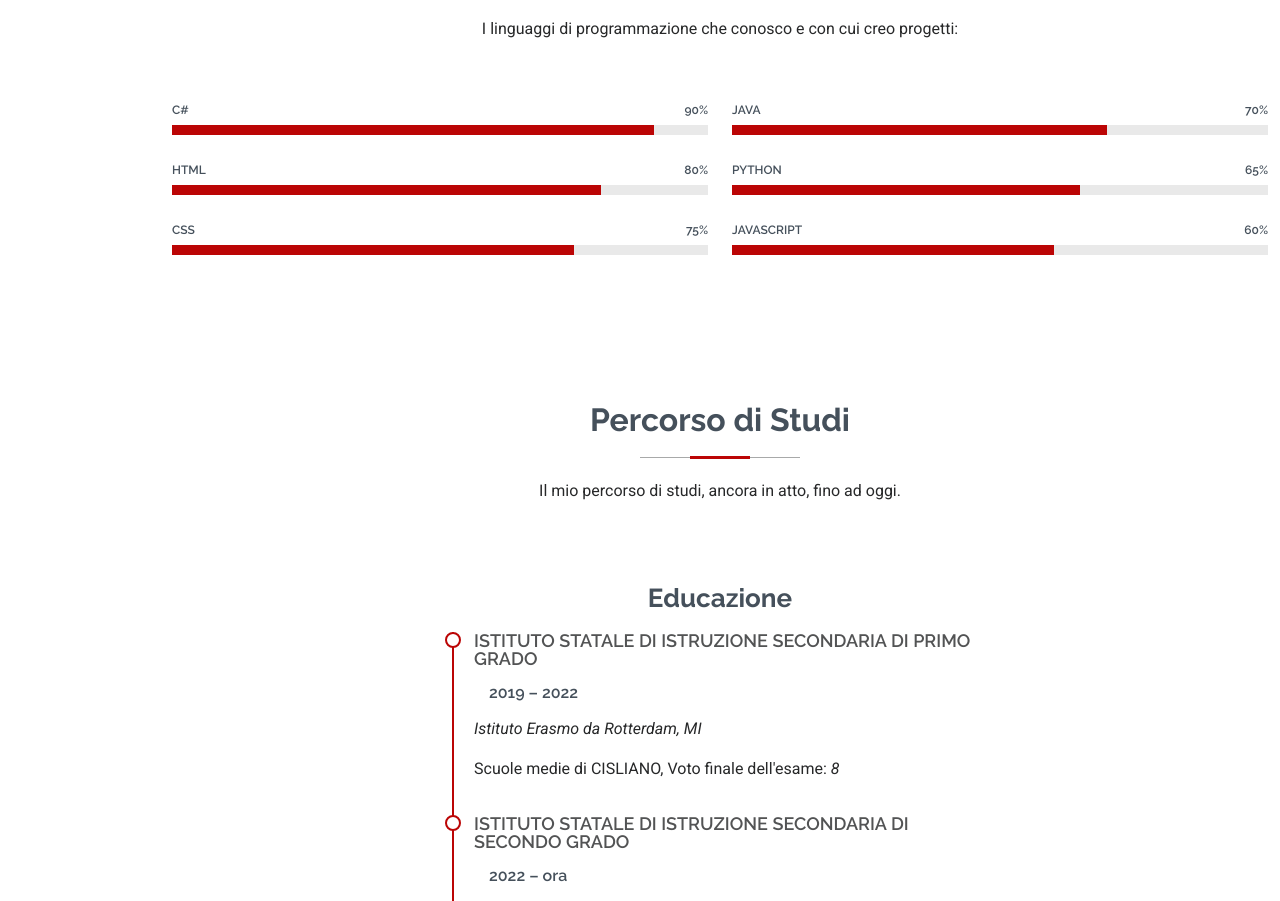
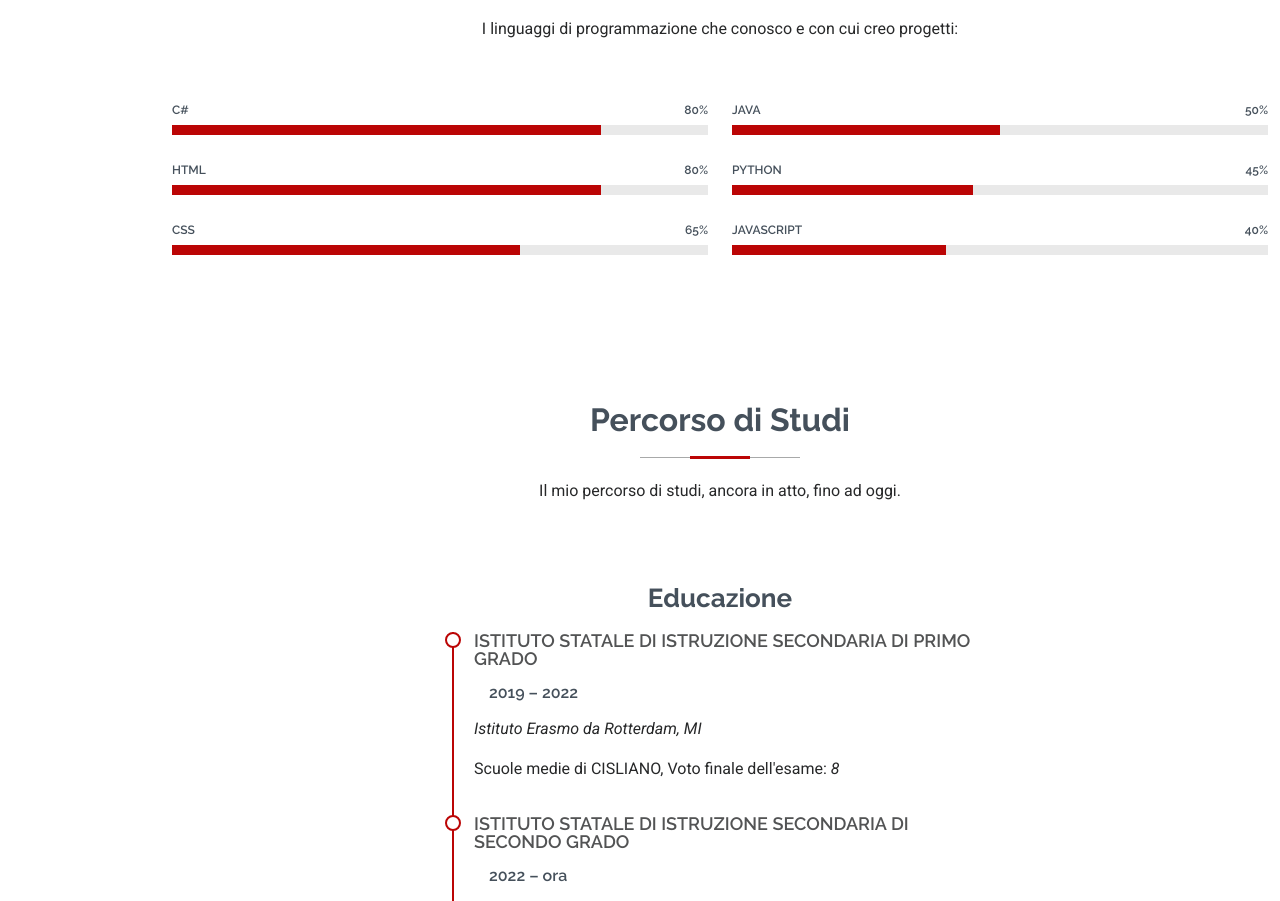
Before and after one commit to Andrea-Filice/Portfolio, a plain HTML site: page index.html in a window 1280 px wide. Shown: the part 2043-2944 px from the top of the page. Drawn offline with Linux system fonts and the light colour scheme.

Commit message:
fix: fixing scrollbars
* fixed percentuage of scrollbars

```diff
--- a/index.html
+++ b/index.html
@@ -172,9 +172,9 @@
           <div class="col-lg-6">
 
             <div class="progress">
-              <span class="skill"><span>C#</span> <i class="val">90%</i></span>
+              <span class="skill"><span>C#</span> <i class="val">80%</i></span>
               <div class="progress-bar-wrap">
-                <div class="progress-bar" role="progressbar" aria-valuenow="90" aria-valuemin="0" aria-valuemax="100"></div>
+                <div class="progress-bar" role="progressbar" aria-valuenow="80" aria-valuemin="0" aria-valuemax="100"></div>
               </div>
             </div><!-- End Skills Item -->
 
@@ -186,9 +186,9 @@
             </div><!-- End Skills Item -->
 
             <div class="progress">
-              <span class="skill"><span>CSS</span> <i class="val">75%</i></span>
+              <span class="skill"><span>CSS</span> <i class="val">65%</i></span>
               <div class="progress-bar-wrap">
-                <div class="progress-bar" role="progressbar" aria-valuenow="75" aria-valuemin="0" aria-valuemax="75"></div>
+                <div class="progress-bar" role="progressbar" aria-valuenow="65" aria-valuemin="0" aria-valuemax="75"></div>
               </div>
             </div><!-- End Skills Item -->
 
@@ -197,23 +197,23 @@
           <div class="col-lg-6">
 
             <div class="progress">
-              <span class="skill"><span>Java</span> <i class="val">70%</i></span>
+              <span class="skill"><span>Java</span> <i class="val">50%</i></span>
               <div class="progress-bar-wrap">
-                <div class="progress-bar" role="progressbar" aria-valuenow="70" aria-valuemin="0" aria-valuemax="100"></div>
+                <div class="progress-bar" role="progressbar" aria-valuenow="50" aria-valuemin="0" aria-valuemax="100"></div>
               </div>
             </div><!-- End Skills Item -->
 
             <div class="progress">
-              <span class="skill"><span>Python</span> <i class="val">65%</i></span>
+              <span class="skill"><span>Python</span> <i class="val">45%</i></span>
               <div class="progress-bar-wrap">
-                <div class="progress-bar" role="progressbar" aria-valuenow="65" aria-valuemin="0" aria-valuemax="100"></div>
+                <div class="progress-bar" role="progressbar" aria-valuenow="45" aria-valuemin="0" aria-valuemax="100"></div>
               </div>
             </div><!-- End Skills Item -->
 
             <div class="progress">
-              <span class="skill"><span>JavaScript</span> <i class="val">60%</i></span>
+              <span class="skill"><span>JavaScript</span> <i class="val">40%</i></span>
               <div class="progress-bar-wrap">
-                <div class="progress-bar" role="progressbar" aria-valuenow="60" aria-valuemin="0" aria-valuemax="100"></div>
+                <div class="progress-bar" role="progressbar" aria-valuenow="40" aria-valuemin="0" aria-valuemax="100"></div>
               </div>
             </div><!-- End Skills Item -->
           </div>
```
